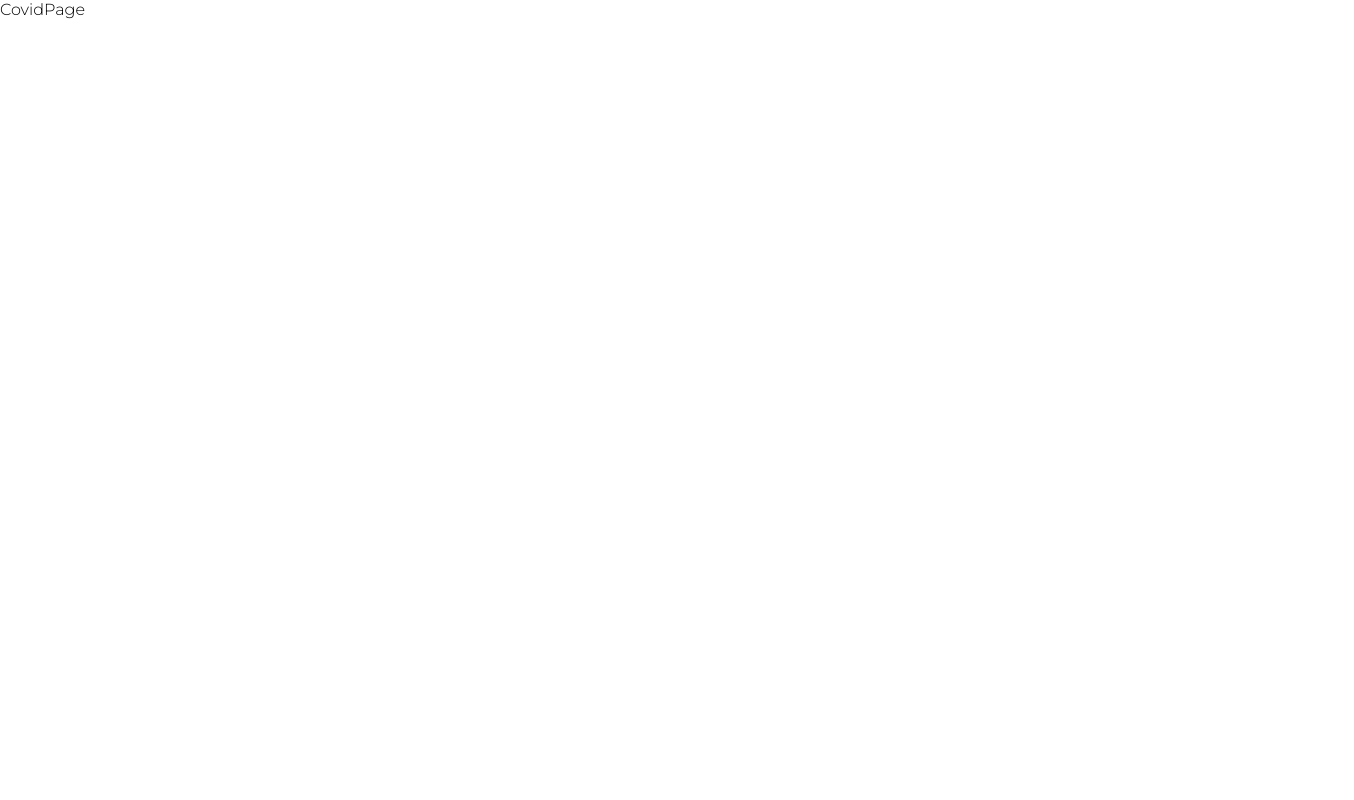
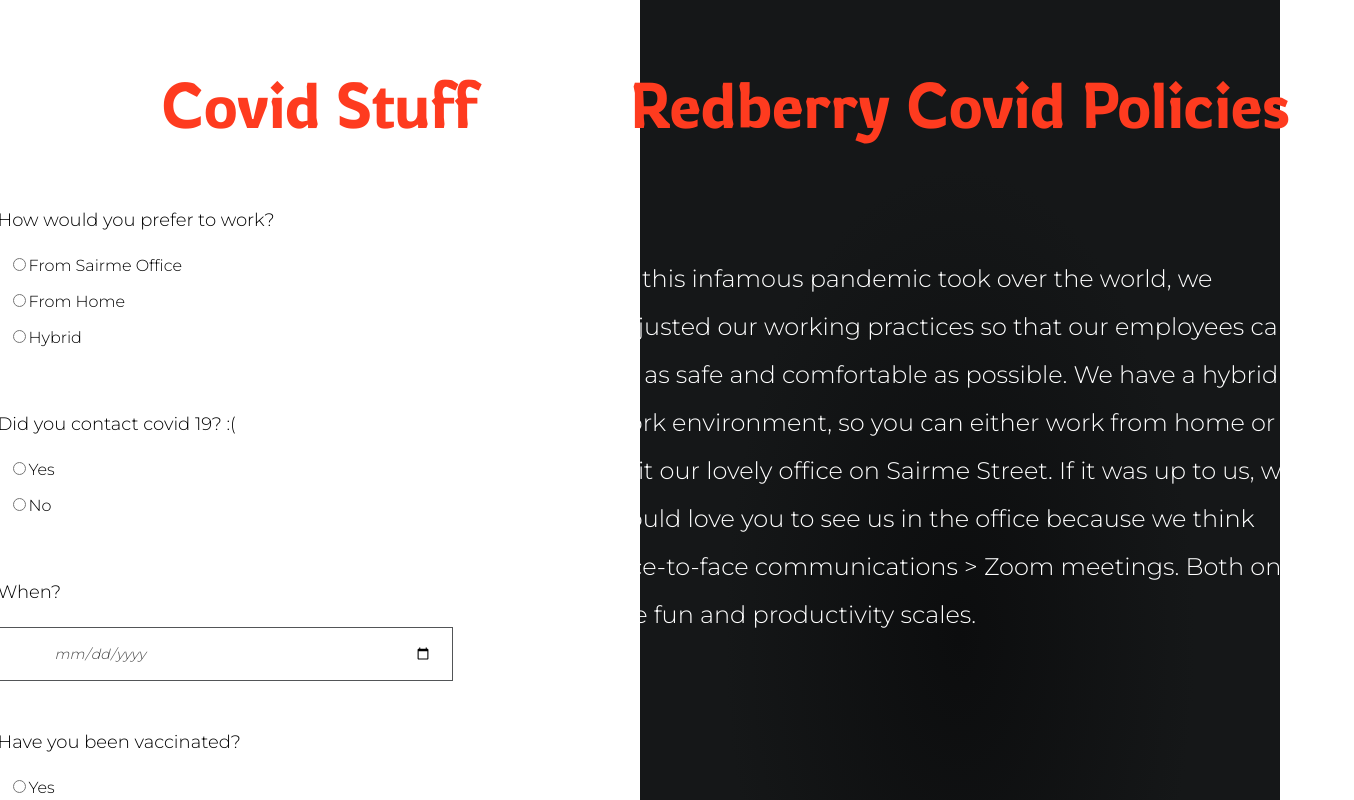
Before and after one commit to gonjila/Rocketeer-questionnaire, a React (Create React App) app: page /covid in a window 1280 px wide. Shown: the top 800 px of the page, 1354 px wide, since content can reach past the window. Built offline with nearby package versions, Linux system fonts and the light colour scheme.

Commit message:
made static covid page

```diff
--- a/src/pages/covid-policies.jsx
+++ b/src/pages/covid-policies.jsx
@@ -1,9 +1,122 @@
 import styled from "styled-components";
 
+import DarkComponent from "../components/dark-side";
+import DotsOfPages from "../components/page-dots";
+
 function CovidPage() {
-  return <Container>CovidPage</Container>;
+  return (
+    <Container className="page">
+      <div className="lightSide">
+        <h1 className="title">Covid Stuff</h1>
+
+        <form>
+          <div>
+            <p>How would you prefer to work?</p>
+            <label htmlFor="Office">
+              <input id="Office" type="radio" name="workingEnvironment" />
+              From Sairme Office
+            </label>
+            <label htmlFor="Home">
+              <input id="Home" type="radio" name="workingEnvironment" />
+              From Home
+            </label>
+            <label htmlFor="Hybrid">
+              <input id="Hybrid" type="radio" name="workingEnvironment" />
+              Hybrid
+            </label>
+          </div>
+
+          <div>
+            <p>Did you contact covid 19? :(</p>
+            <label htmlFor="contacted">
+              <input id="contacted" type="radio" name="covidContact" />
+              Yes
+            </label>
+            <label htmlFor="noContacted">
+              <input id="noContacted" type="radio" name="covidContact" />
+              No
+            </label>
+          </div>
+
+          <div>
+            <p>When?</p>
+            <input className="input" type="date" placeholder="Date" />
+          </div>
+
+          <div>
+            <p>Have you been vaccinated?</p>
+            <label htmlFor="vaccined">
+              <input id="vaccined" type="radio" name="vaccined" />
+              Yes
+            </label>
+            <label htmlFor="notVaccined">
+              <input id="notVaccined" type="radio" name="vaccined" />
+              No
+            </label>
+          </div>
+
+          <div>
+            <p>When did you get your last covid vaccine?</p>
+            <input className="input" type="date" placeholder="Date" />
+          </div>
+        </form>
+
+        <DotsOfPages />
+      </div>
+      <div className="darkSide">
+        <DarkComponent title="Redberry Covid Policies">
+          As this infamous pandemic took over the world, we adjusted our working
+          practices so that our employees can be as safe and comfortable as
+          possible. We have a hybrid work environment, so you can either work
+          from home or visit our lovely office on Sairme Street. If it was up to
+          us, we would love you to see us in the office because we think
+          face-to-face communications {">"} Zoom meetings. Both on the fun and
+          productivity scales.
+        </DarkComponent>
+      </div>
+    </Container>
+  );
 }
 
 export default CovidPage;
 
-const Container = styled.div``;
+// TODO fonts, sizes,
+const Container = styled.div`
+  display: flex;
+
+  .lightSide {
+    .title {
+      margin-bottom: 65px;
+    }
+
+    form {
+      margin-bottom: 140px;
+
+      div {
+        margin-bottom: 50px;
+
+        display: flex;
+        flex-direction: column;
+        align-items: flex-start;
+
+        p {
+          width: 645px;
+          /* height: 52px; */
+          margin: 0 0 24px;
+
+          font-family: Montserrat;
+          font-size: 18px;
+          line-height: 22px;
+        }
+        label {
+          margin: 0 0 16px 10px;
+
+          input {
+          }
+        }
+      }
+    }
+  }
+  .darkSide {
+  }
+`;
--- a/src/pages/technlogies.jsx
+++ b/src/pages/technlogies.jsx
@@ -6,12 +6,14 @@
 import DotsOfPages from "../components/page-dots";
 
 function TechnologiesPage() {
-  const [skills, setSkills] = useState();
+  const [skills, setSkills] = useState(null);
 
+  // FIXME ამ გვერდზე ყოველ გადასვლაზე ახლიდან არ იტვირთებოდეს. შეიძლება სხვა ფაილში გადატანა.
   useEffect(() => {
     axios
       .get(`https://bootcamp-2022.devtest.ge/api/skills`)
       .then(result => setSkills(result.data));
+    console.log("get skills");
   }, []);
 
   const addLanguageBtn = () => {};
```
